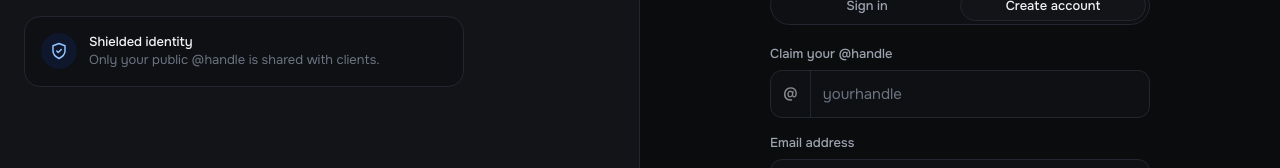
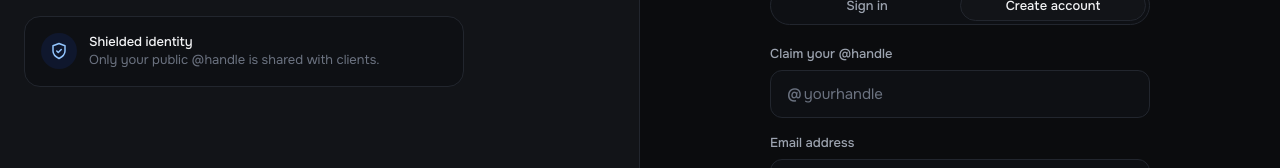
Before and after one commit to ironrdt001-tech/ghostpay, a React (Vite) app: page /signup in a window 1280 px wide. Shown: the part 239-407 px from the top of the page. Built offline with nearby package versions, Linux system fonts and the light colour scheme; no server answers.

Commit message:
fix(auth): unify handle field with email input and remove vertical divider

```diff
--- a/src/pages/AuthPage.tsx
+++ b/src/pages/AuthPage.tsx
@@ -316,12 +316,16 @@ export function AuthPage({ initialMode = 'sign-in' }: AuthPageProps) {
               <label className="field-label">
                 <span>Claim your @handle</span>
                 <div
-                  className="field-input flex items-center rounded-xl overflow-hidden transition-all"
-                  style={{ padding: 0 }}
+                  className="field-input flex items-center"
+                  style={{ gap: '2px' }}
                 >
                   <span
-                    className="px-3 text-white/50 bg-transparent self-stretch flex items-center select-none"
-                    style={{ borderRight: '1px solid var(--border-subtle)' }}
+                    className="select-none"
+                    style={{
+                      color: 'var(--text-muted)',
+                      fontSize: '15px',
+                      lineHeight: 1,
+                    }}
                   >
                     @
                   </span>
@@ -335,8 +339,20 @@ export function AuthPage({ initialMode = 'sign-in' }: AuthPageProps) {
                     placeholder="yourhandle"
                     value={handle}
                     onChange={e => setHandle(e.target.value.toLowerCase().replace(/[^a-z0-9_]/g, '').slice(0, 20))}
-                    className="bg-transparent border-none outline-none focus:ring-0 focus-visible:outline-none focus-visible:ring-0 w-full px-3 py-2 text-white text-sm font-normal placeholder:text-gray-400"
-                    style={{ outline: 'none', boxShadow: 'none', background: 'transparent', fontSize: '15px', fontFamily: 'inherit' }}
+                    className="bg-transparent border-none outline-none focus:ring-0 focus-visible:outline-none focus-visible:ring-0 w-full"
+                    style={{
+                      outline: 'none',
+                      boxShadow: 'none',
+                      border: 'none',
+                      background: 'transparent',
+                      padding: 0,
+                      width: '100%',
+                      minHeight: '100%',
+                      height: '100%',
+                      fontSize: '15px',
+                      fontFamily: 'inherit',
+                      color: 'var(--text-primary)',
+                    }}
                     required
                   />
                 </div>
```
